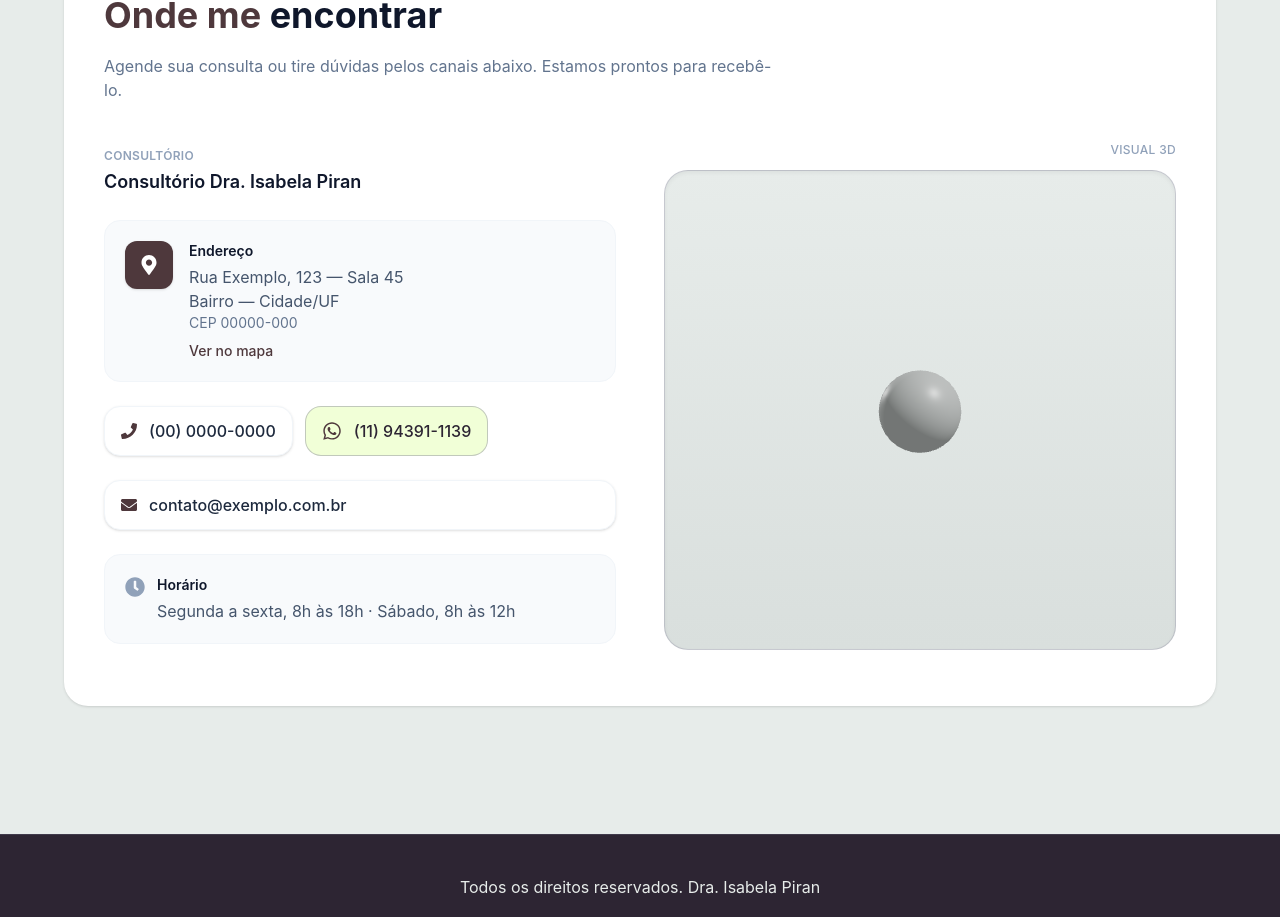
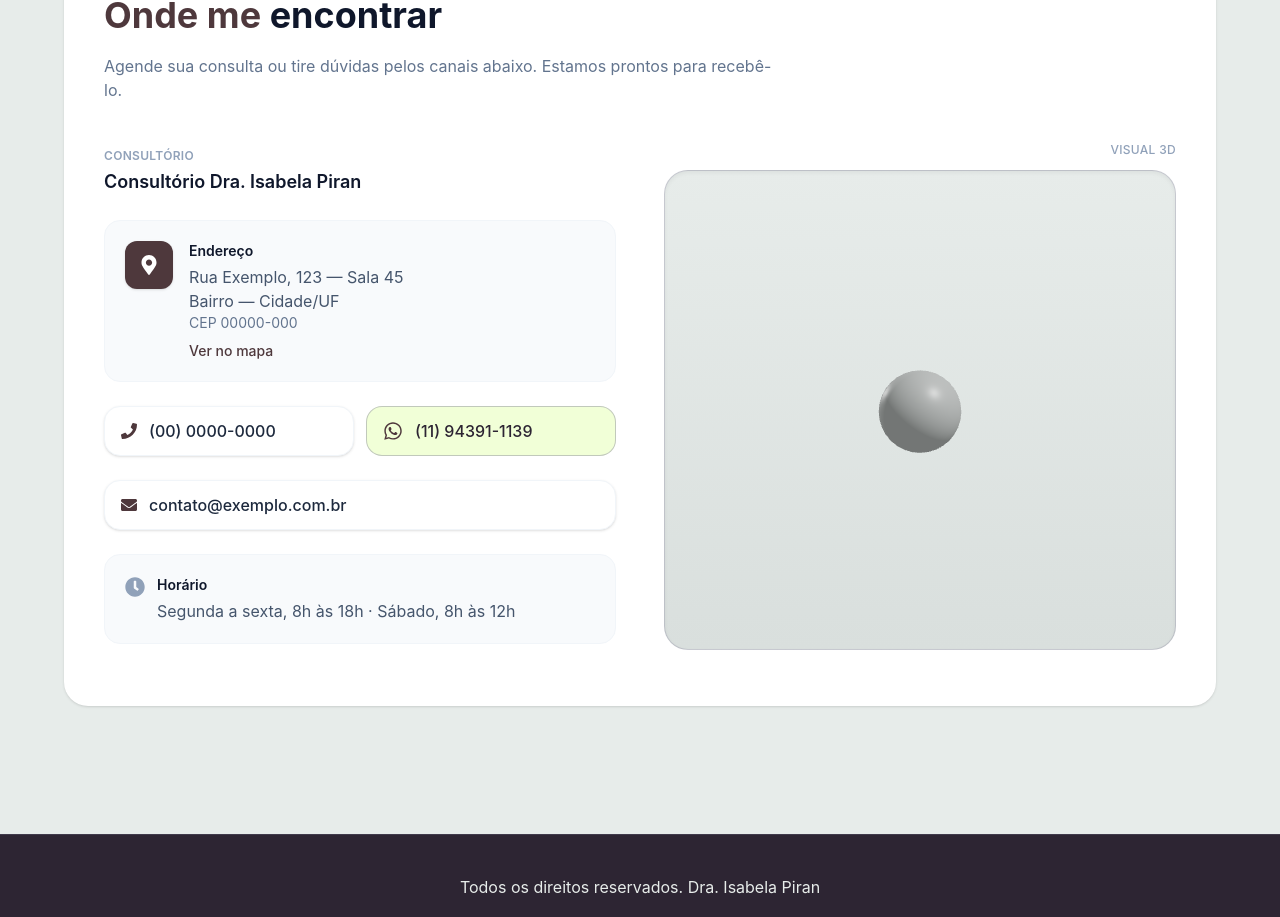
Before and after one commit to LuPiran/IsabelaPiran, a React (Vite) app: page / in a window 1280 px wide. Shown: the part 4276-5193 px from the top of the page. Built offline with nearby package versions, Linux system fonts and the light colour scheme; no server answers.

Commit message:
Ajuste contato

```diff
--- a/src/components/sections/ContactSection.jsx
+++ b/src/components/sections/ContactSection.jsx
@@ -20,7 +20,7 @@ export function ContactSection() {
       </div>
 
       <div className="grid items-stretch gap-10 lg:grid-cols-2 lg:gap-12">
-        <div className="flex flex-col justify-center space-y-6">
+        <div className="min-w-0 flex flex-col justify-center space-y-6">
           <div>
             <p className="text-xs font-semibold uppercase tracking-wide text-slate-400">
               Consultório
@@ -32,15 +32,15 @@ export function ContactSection() {
             href={c.mapUrl}
             target="_blank"
             rel="noopener noreferrer"
-            className="group flex gap-4 rounded-2xl border border-slate-100 bg-slate-50/90 p-5 transition hover:border-[#7a7892]/40 hover:bg-[#eeffcd]/50"
+            className="group flex min-w-0 gap-4 rounded-2xl border border-slate-100 bg-slate-50/90 p-5 transition hover:border-[#7a7892]/40 hover:bg-[#eeffcd]/50"
           >
             <span className="flex h-12 w-12 shrink-0 items-center justify-center rounded-xl bg-[#4e383c] text-white shadow-sm">
               <FaMapMarkerAlt className="h-5 w-5" aria-hidden />
             </span>
-            <div>
+            <div className="min-w-0">
               <p className="text-sm font-semibold text-slate-900">Endereço</p>
-              <p className="mt-1 text-slate-600">{c.address.street}</p>
-              <p className="text-slate-600">{c.address.district}</p>
+              <p className="mt-1 break-words text-slate-600">{c.address.street}</p>
+              <p className="break-words text-slate-600">{c.address.district}</p>
               <p className="text-sm text-slate-500">CEP {c.address.zip}</p>
               <p className="mt-2 text-sm font-medium text-[#4e383c] group-hover:underline">
                 Ver no mapa
@@ -48,43 +48,43 @@ export function ContactSection() {
             </div>
           </a>
 
-          <div className="flex flex-col gap-3 sm:flex-row sm:flex-wrap">
+          <div className="grid gap-3 sm:grid-cols-2">
             <a
               href={`tel:${c.phoneTel}`}
-              className="inline-flex items-center gap-3 rounded-2xl border border-slate-100 bg-white px-4 py-3 text-slate-800 shadow-sm transition hover:border-[#7a7892]/40"
+              className="inline-flex min-w-0 w-full items-center gap-3 rounded-2xl border border-slate-100 bg-white px-4 py-3 text-slate-800 shadow-sm transition hover:border-[#7a7892]/40"
             >
               <FaPhone className="h-4 w-4 text-[#4e383c]" aria-hidden />
-              <span className="font-medium">{c.phoneDisplay}</span>
+              <span className="min-w-0 truncate font-medium">{c.phoneDisplay}</span>
             </a>
             <a
               href={waLink}
               target="_blank"
               rel="noopener noreferrer"
-              className="inline-flex items-center gap-3 rounded-2xl border border-[#7a7892]/40 bg-[#eeffcd]/80 px-4 py-3 font-medium text-[#2d2533] transition hover:bg-[#eeffcd]"
+              className="inline-flex min-w-0 w-full items-center gap-3 rounded-2xl border border-[#7a7892]/40 bg-[#eeffcd]/80 px-4 py-3 font-medium text-[#2d2533] transition hover:bg-[#eeffcd]"
             >
               <FaWhatsapp className="h-5 w-5 text-[#4e383c]" aria-hidden />
-              {c.whatsappDisplay}
+              <span className="min-w-0 truncate">{c.whatsappDisplay}</span>
             </a>
           </div>
 
           <a
             href={`mailto:${c.email}`}
-            className="inline-flex items-center gap-3 rounded-2xl border border-slate-100 bg-white px-4 py-3 text-slate-800 shadow-sm transition hover:border-[#7a7892]/40"
+            className="inline-flex min-w-0 w-full items-center gap-3 rounded-2xl border border-slate-100 bg-white px-4 py-3 text-slate-800 shadow-sm transition hover:border-[#7a7892]/40"
           >
             <FaEnvelope className="h-4 w-4 text-[#4e383c]" aria-hidden />
-            <span className="font-medium">{c.email}</span>
+            <span className="min-w-0 break-all font-medium">{c.email}</span>
           </a>
 
-          <div className="flex gap-3 rounded-2xl border border-slate-100 bg-slate-50/90 p-5">
+          <div className="flex min-w-0 gap-3 rounded-2xl border border-slate-100 bg-slate-50/90 p-5">
             <FaClock className="mt-0.5 h-5 w-5 shrink-0 text-slate-400" aria-hidden />
-            <div>
+            <div className="min-w-0">
               <p className="text-sm font-semibold text-slate-900">Horário</p>
-              <p className="mt-1 text-slate-600">{c.hours}</p>
+              <p className="mt-1 break-words text-slate-600">{c.hours}</p>
             </div>
           </div>
         </div>
 
-        <div className="flex flex-col">
+        <div className="min-w-0 flex flex-col">
           <p className="mb-3 text-center text-xs font-medium uppercase tracking-wide text-slate-400 lg:text-right">
             Visual 3D
           </p>
```
